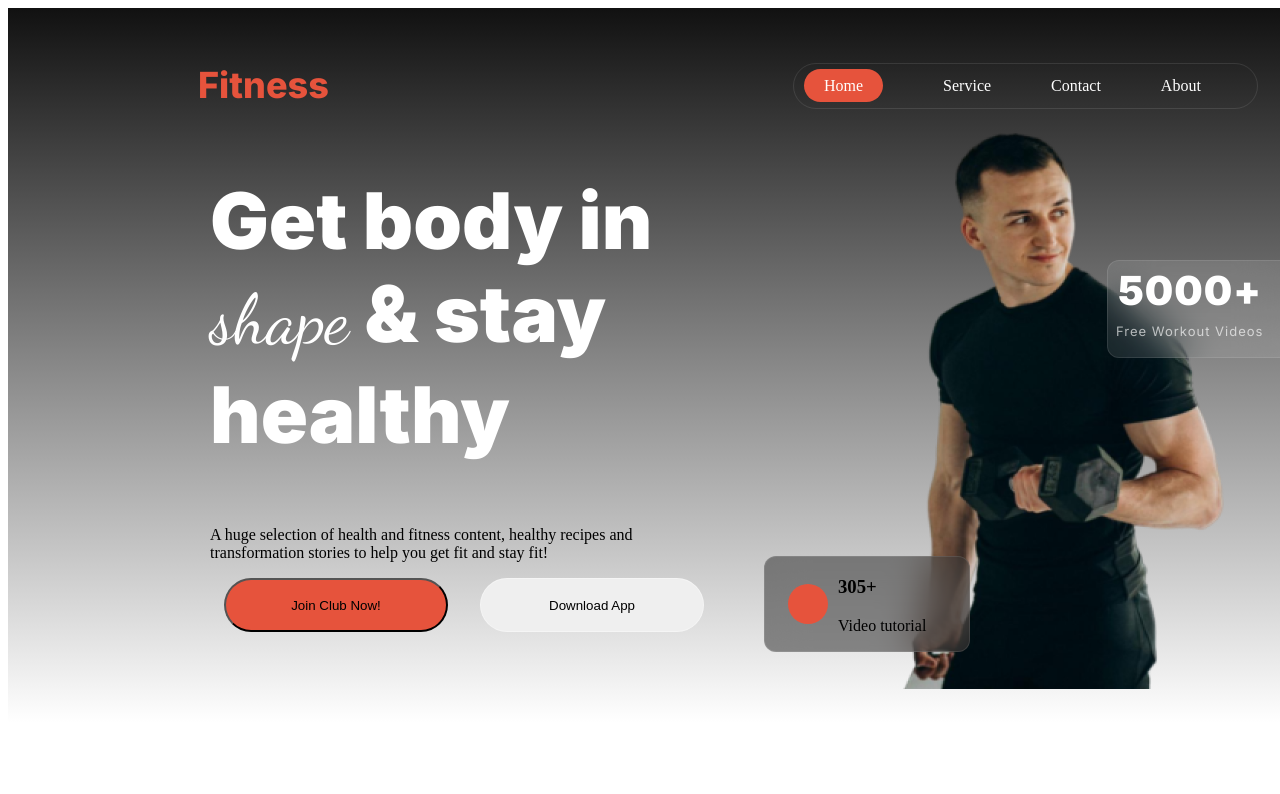
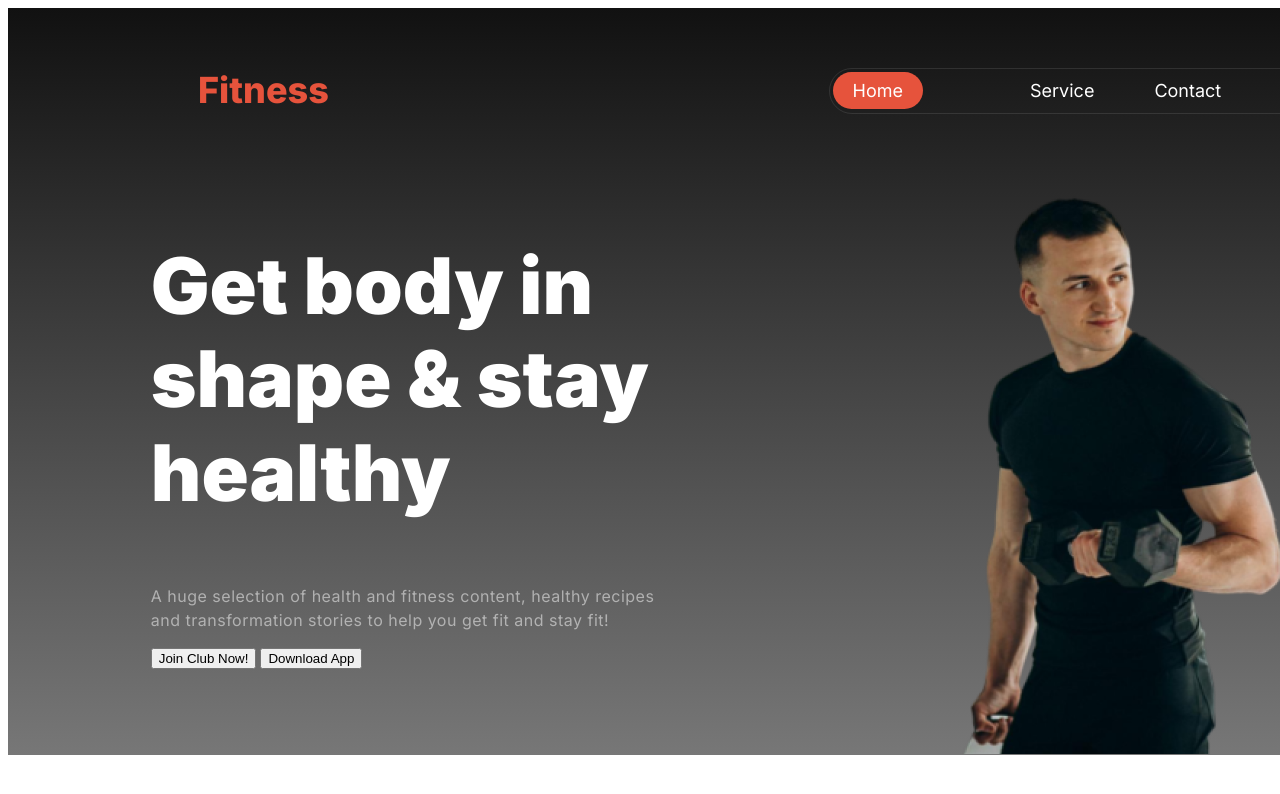
Before and after one commit to bdbetterweb/ass-2-Gim-Train, a plain HTML site: page index.html in a window 1280 px wide. Shown: the top 794 px of the page. Drawn offline with Linux system fonts and the light colour scheme.

Commit message:
first commit

```diff
--- a/css/style.css
+++ b/css/style.css
@@ -1,98 +1,105 @@
-/* font */
-
 .inter {
     font-family: "Inter", sans-serif;
     font-optical-sizing: auto;
 
 }
 
+/* Nav Style Stard */
+.nav-container {
+    width: 1440px;
+    height: 747px;
+    background: linear-gradient(180.00deg, rgb(17, 17, 17), rgba(119, 119, 119, 119) 100%);
 
-
-.miama {
-    font-family: "Dancing Script", cursive;
-    font-optical-sizing: auto;
-    font-style: normal;
-    font-weight: 400;
-    font-size: 70px;
+    margin: 0% auto;
 }
 
-/* Primary Button */
-.primary-btn1 {
-    border-radius: 46px;
-    background: rgb(230, 83, 60);
-    padding: 8px 20px 8px 20px;
+.nav-st {
+    width: 1060px;
+    height: 46px;
+    display: flex;
+    justify-content: space-around;
+    align-items: center;
+    padding: 60px 190px;
 }
 
-/* nav style */
-
-nav {
-    width: 1440px;
-    height: 715px;
-    background: linear-gradient(180.00deg, rgb(17, 17, 17), rgba(119, 119, 119, 0) 100%);
-    margin: 0% auto;
-
-}
-
-.nav-m {
-    width: 1060px;
-    height: 46px;
-    margin: 0% auto;
-    padding-top: 55px;
-    display: flex;
-    justify-content: space-between;
-    align-items: center;
-}
-
-.nav-child {
-    display: flex;
-    gap: 60px;
-    list-style: none;
-    text-decoration: none;
-    width: 465px;
-    height: 46px;
-    order: 1;
+.nav-st>ul {
     box-sizing: border-box;
     border: 1px solid rgba(255, 255, 255, 0.1);
     border-radius: 39px;
-    padding: 13px 4px;
-    padding-left: 10px;
-
+    width: 510px;
+    height: 46px;
+    padding-right: 90px;
+    display: flex;
+    justify-content: center;
+    align-items: center;
+    gap: 60px;
 }
 
-.nav-m>h2 {
+.nav-st>h2 {
+    padding-right: 500px;
     color: rgb(230, 83, 60);
     font-family: Inter;
     font-size: 36px;
     font-weight: 800;
     line-height: 120%;
-    position: static;
+    letter-spacing: 0%;
+    text-align: left;
+}
+
+.btn-hm {
+    width: 92px;
+    height: 38px;
+    order: 0;
+    flex-grow: 0;
+    margin: 0px 47px;
+    border-radius: 46px;
+    padding: 8px 20px 8px 20px;
+    background: rgb(230, 83, 60);
+}
+
+.nav-st>ul>li {
+
+    list-style: none;
+
 
 }
 
-.nav-child>li>a {
+.nav-st>ul>li>a {
+    text-decoration: none;
+    list-style: none;
+    color: rgb(255, 255, 255);
+    font-family: Inter;
+    font-size: 18px;
+    font-weight: 400;
+    line-height: 120%;
 
 
-    text-decoration: none;
-    color: white;
 }
 
+/* Baner Section Stard */
+.baner-2 {
+    background-image: url(../images/baner.png);
+    /* Images 2 */
+
+    width: 349px;
+    height: 580px;
 
 
-/* END nav */
-
-/* Baner Style Stard */
-.Baner-container {
-    display: flex;
-    justify-content: center;
-    gap: 167px;
 }
 
-.baner-child-1 {
+.baner-container {
+    display: flex;
+    justify-content: space-around;
+}
+
+.baner-1 {
     width: 520px;
     height: 439px;
 }
 
-.baner-child-1>h1 {
+.baner-1>h1 {
+    width: 520px;
+    height: 281px;
     color: rgb(255, 255, 255);
     font-family: Inter;
     font-size: 78px;
@@ -102,103 +109,15 @@ nav {
     text-align: left;
 }
 
-.baner-child-2 {
-    width: 349px;
-    height: 580px;
-    left: 877px;
-    top: 135px;
+.baner-1>p {
+    width: 520px;
+    height: 48px;
+    /* body-text */
+    color: rgba(255, 255, 255, 0.5);
+    font-family: Inter;
+    font-size: 16px;
+    font-weight: 400;
+    line-height: 24px;
+    letter-spacing: 0.5px;
+    text-align: left;
 }
-
-.joine-b {
-    width: 224px;
-    height: 54px;
-    padding: 16px 40px 16px 40px;
-    order: 0;
-    flex-grow: 0;
-    margin: 0px 14px;
-    border-radius: 42px;
-
-    background: rgb(230, 83, 60);
-}
-
-.down-btn {
-    width: 224px;
-    height: 54px;
-    flex-grow: 0;
-    margin: 0px 14px;
-    gap: 10;
-    padding: 16px 40px 16px 40px;
-    order: 1;
-    flex-grow: 0;
-    margin: 0px 14px;
-    box-sizing: border-box;
-    border: 1px solid rgba(255, 255, 255, 0.342);
-    border-radius: 42px;
-
-}
-
-.baner-img-1 {
-    position: absolute;
-    width: 193px;
-    height: 98px;
-    left: 1107px;
-    top: 260px;
-    box-sizing: border-box;
-    border: 1px solid rgba(255, 255, 255, 0.1);
-    border-radius: 12px;
-    backdrop-filter: blur(20px);
-    background: rgba(255, 255, 255, 0.1);
-}
-
-.baner-img-1>h3 {
-    margin-top: -0px;
-    padding: 10px 10px;
-    width: 116px;
-    height: 40px;
-    left: 1131px;
-    top: 277px;
-    color: rgb(255, 255, 255);
-    font-family: Inter;
-    font-size: 40px;
-    font-weight: 900;
-    line-height: 40px;
-    letter-spacing: 1px;
-    text-align: left;
-
-}
-
-.baner-img-1>p {
-    color: rgba(255, 255, 255, 0.65);
-    margin-top: -50px;
-    padding: 10px 8px;
-    font-family: Inter;
-    font-size: 13px;
-    font-weight: 400;
-    line-height: 20px;
-    letter-spacing: 1px;
-
-}
-
-.baner-img-2 {
-    align-items: center;
-    gap: 10px;
-    display: flex;
-    position: absolute;
-    width: 206px;
-    height: 96px;
-    left: 764px;
-    top: 556px;
-    box-sizing: border-box;
-    border: 1px solid rgba(255, 255, 255, 0.1);
-    border-radius: 12px;
-    backdrop-filter: blur(20px);
-    background: rgba(48, 48, 48, 0.54);
-}
-
-.baner-img-2-boll{
-    margin-left: 23px;
-    border-radius: 50%;
-    width: 40px;
-height: 40px;
-background: rgb(230, 83, 60);
-}
--- a/index.html
+++ b/index.html
@@ -19,39 +19,28 @@
 </head>
 
 <body>
-    <nav>
-        <section class="nav-m">
+    <nav class="nav-container">
+       <div class="nav-st">
         <h2>Fitness</h2>
-            <ul class="nav-child">
-                <li><a class="primary-btn1" href="">Home</a></li>
+        <ul>
+            <li><a class="btn-hm" href="">Home</a></li>
             <li><a href="">Service</a></li>
             <li><a href="">Contact</a></li>
             <li><a href="">About</a></li>
         </ul>
-        </section>
-        <div class="Baner-container">
-            <div class="baner-child-1">
-                <h1>Get body in <span class="miama ">shape</span> & stay healthy</h1>
-                <p>A huge selection of health and fitness content, healthy recipes and transformation stories to help
-                    you get fit and stay fit!</p>
-                <button class="joine-b">Join Club Now!</button>
-                <button class="down-btn">Download App</button>
        </div>
-            <div class="baner-child-2">
-                <img src="images/baner.png" alt="">
-                <div class="baner-img-1">
-                    <h3>5000+</h3>
-                    <p>Free Workout Videos</p>
+       <div class="baner-container">
+        <div class="baner-1">
+            <h1>Get body in shape & stay healthy</h1>
+            <p>A huge selection of health and fitness content, healthy recipes and transformation stories to help you get fit and stay fit!</p>
+            <button>Join Club Now!</button>
+            <button>Download App</button>
         </div>
-                <div class="baner-img-2">
-                    <div class="baner-img-2-boll"></div>
-                    <div class="baner-img-2-txt">
-                        <h3>305+</h3>
-                        <p>Video tutorial</p>
+        <div class="baner-2">
+
         </div>
        </div>
-            </div>
-        </div>
+
     </nav>
 
     <main>
```
Lines whose indentation alone changed are shown as unchanged.
